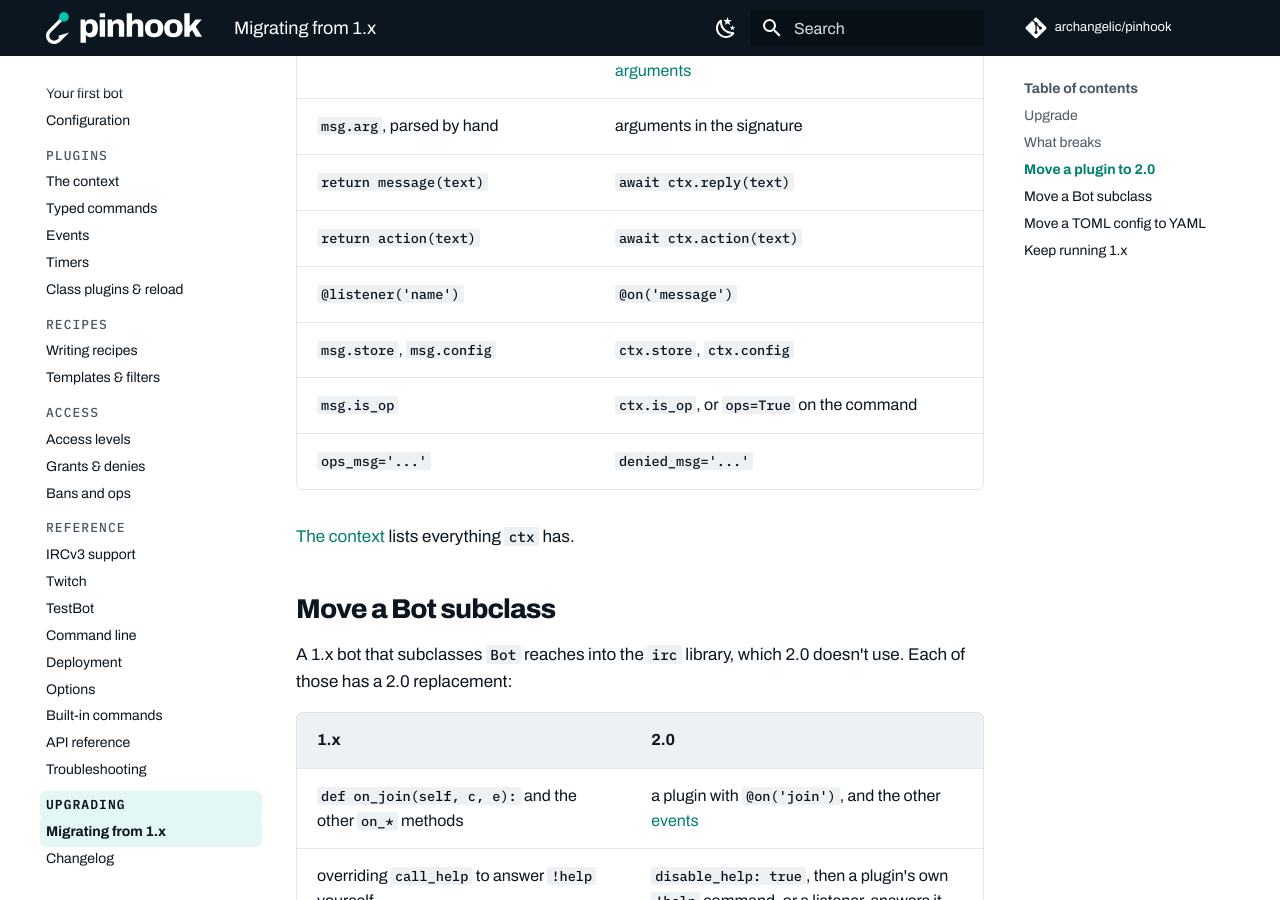
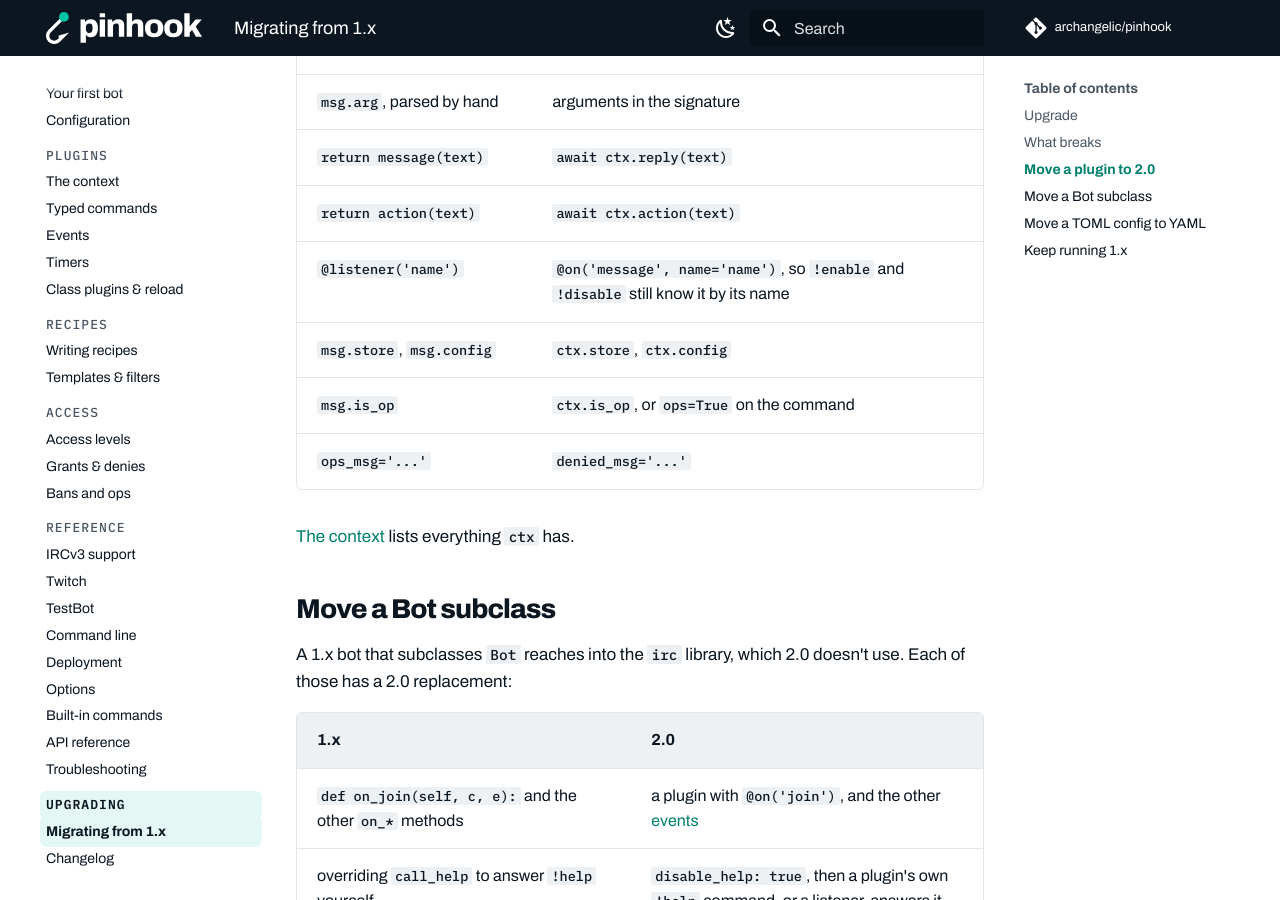
Before and after one commit to archangelic/pinhook, an MkDocs documentation site: the page built from docs/migrating-from-1x.md, in a window 1280 px wide and 900 px high, scrolled down 2555 px. Built offline with MkDocs 1.6.1 and Material for MkDocs 9.7.7, drawn with Linux system fonts in a browser that asks for light colours; comment, search, counter and statistics services are not loaded; the version menu is left out.

Commit message:
keep a listener's name when moving it to @on

```diff
--- a/docs/migrating-from-1x.md
+++ b/docs/migrating-from-1x.md
@@ -67,7 +67,7 @@ async def roll(ctx, sides: int = 6):
 | `msg.arg`, parsed by hand | arguments in the signature |
 | `return message(text)` | `await ctx.reply(text)` |
 | `return action(text)` | `await ctx.action(text)` |
-| `@listener('name')` | `@on('message')` |
+| `@listener('name')` | `@on('message', name='name')`, so `!enable` and `!disable` still know it by its name |
 | `msg.store`, `msg.config` | `ctx.store`, `ctx.config` |
 | `msg.is_op` | `ctx.is_op`, or `ops=True` on the command |
 | `ops_msg='...'` | `denied_msg='...'` |
```
